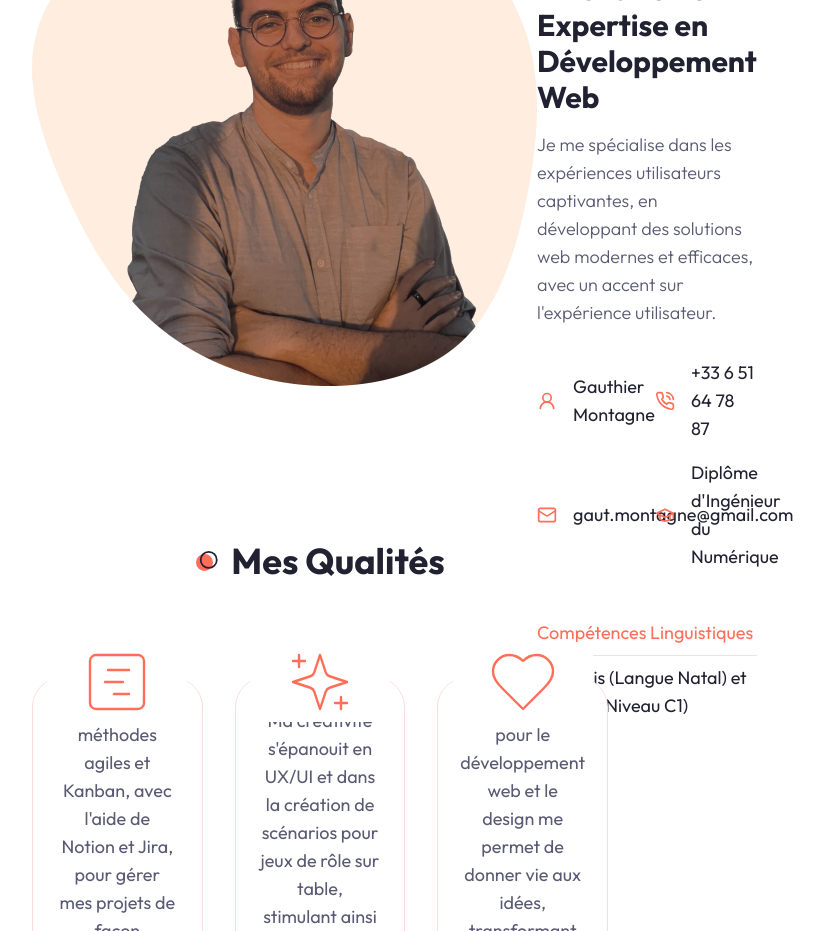
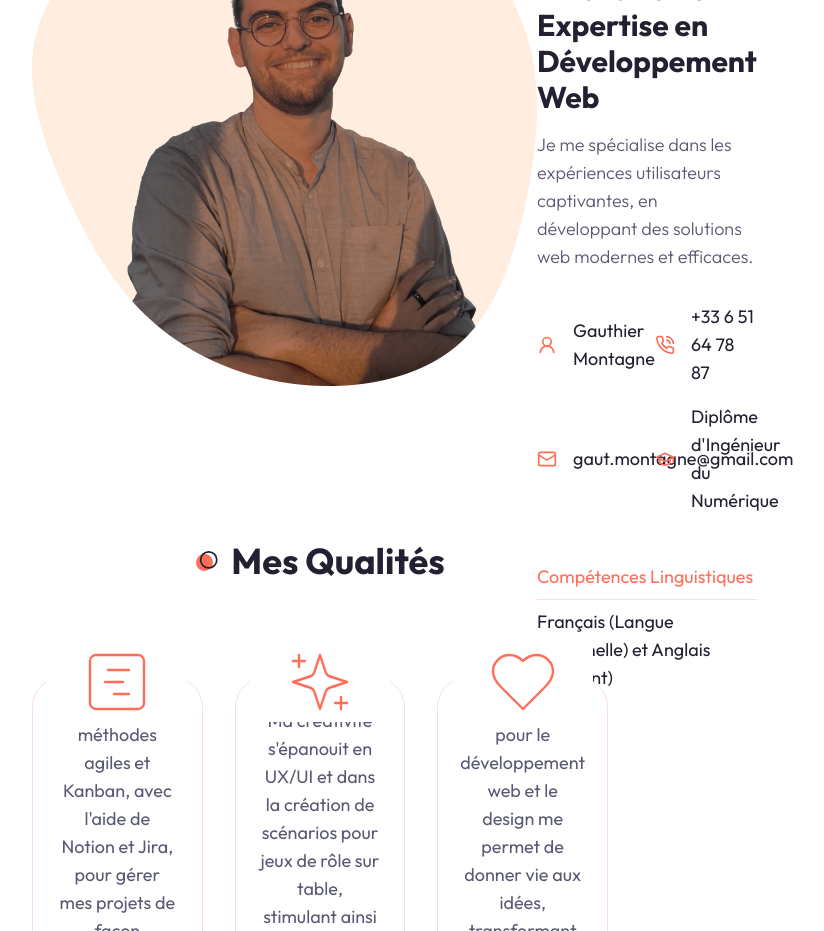
Before and after one commit to Onijjam/portfolio-web-v1, a Next.js app: page / in a window 1280 px wide. Shown: the part 1140-2071 px from the top of the page, without its empty margins (320-1144 px from the left). Built offline with nearby package versions, Linux system fonts and the light colour scheme.

Commit message:
Update : Changement des cv + rectifications de certains textes

```diff
--- a/components/About.jsx
+++ b/components/About.jsx
@@ -81,7 +81,7 @@ const skillData = [
                 name:'Développement Back-end',
             },
             {
-                name:'Javascript (React.js, Node/Bun), Python',
+                name:'Javascript (React, Node/Bun), Python',
             },
             {
                 name:'Frameworks',
@@ -140,7 +140,7 @@ const About = () => {
                                             Innovation et Expertise en Développement Web
                                         </h3>
                                         <p className={'subtitle max-w-xl max-auto xl:mx-0'}>
-                                            Je me spécialise dans les expériences utilisateurs captivantes, en développant des solutions web modernes et efficaces, avec un accent sur l'expérience utilisateur.
+                                            Je me spécialise dans les expériences utilisateurs captivantes, en développant des solutions web modernes et efficaces.
                                         </p>
                                         {/* icons */}
                                         <div className={'grid xl:grid-cols-2 gap-4 mb-12'}>
@@ -155,7 +155,7 @@ const About = () => {
                                         <div className={'flex flex-col gap-y-2'}>
                                             <div className={'text-primary'}>Compétences Linguistiques</div>
                                             <div className={'border-b border-border'}></div>
-                                            <div>Français (Langue Natal) et Anglais (Niveau C1)</div>
+                                            <div>Français (Langue Maternelle) et Anglais (Courant)</div>
                                         </div>
                                     </div>
                                 </TabsContent>
```
Also changed, not shown: 2 other files (tests, documents, lock files or other folders).
